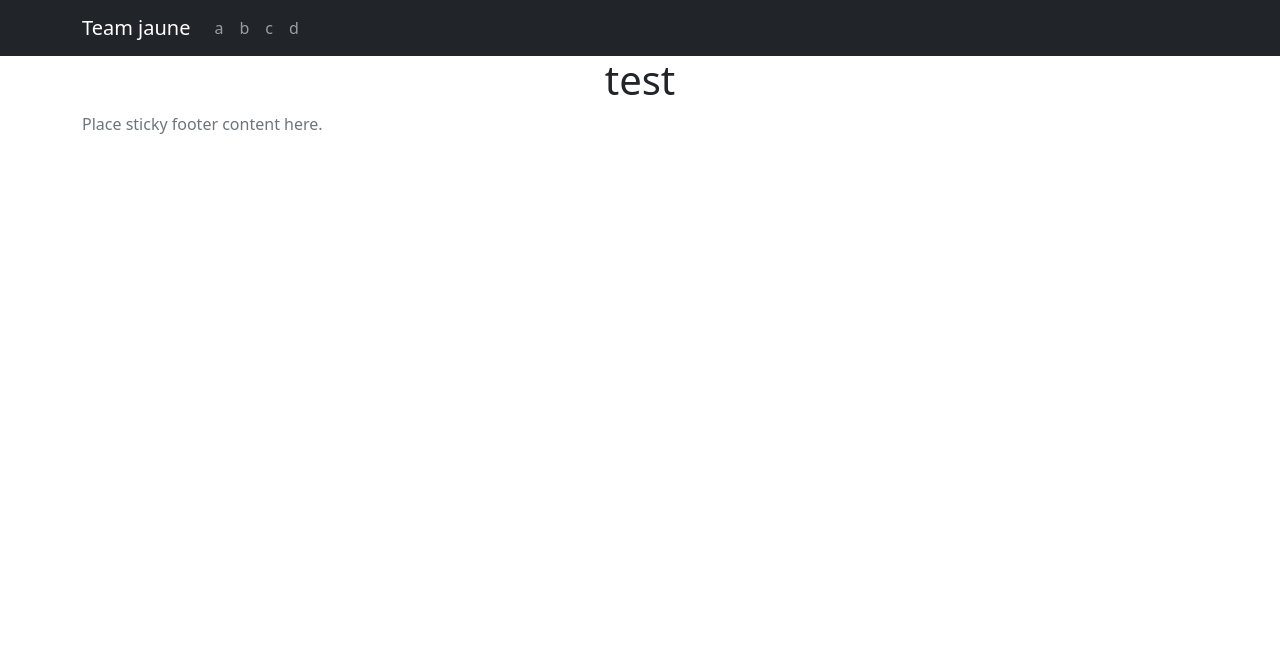
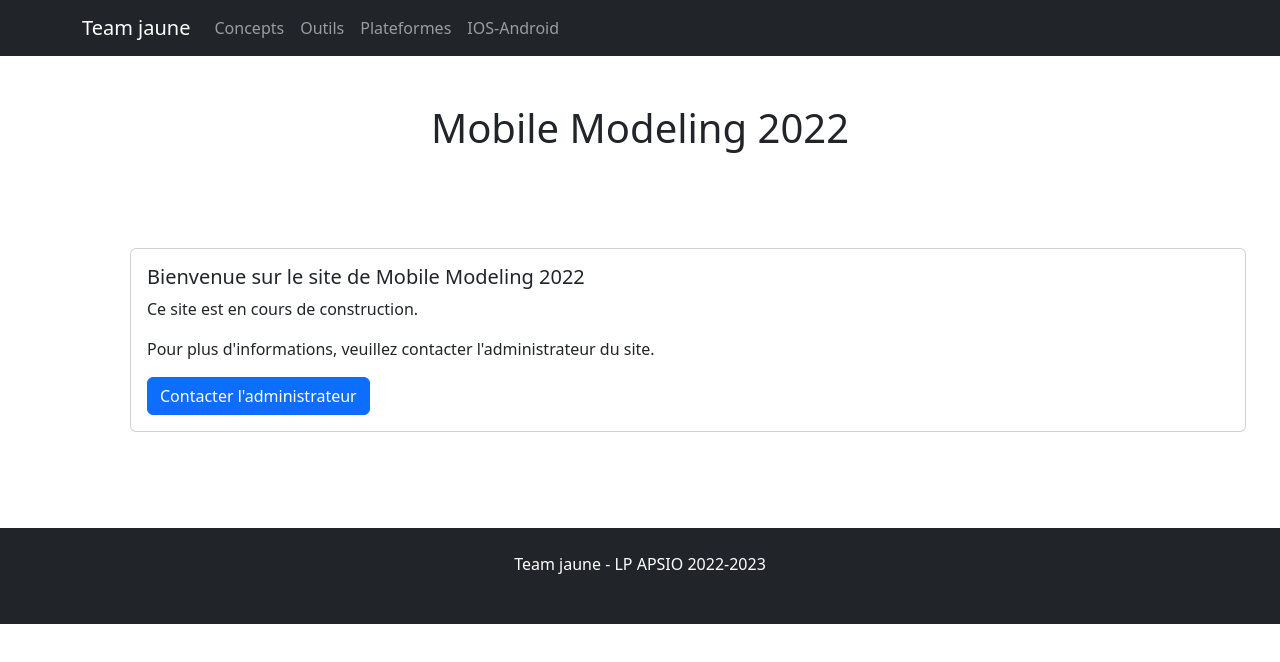
Before and after one commit to DorvakOff/Mobile-Application-Modeling, a React (Create React App) app: page /#/ in a window 1280 px wide. Before the commit this address led to /#/IOS-Android. Shown: the top 662 px of the page. Built offline with nearby package versions, Linux system fonts and the light colour scheme; the HTML template or start-up script is replaced by a standard one.

Commit message:
Add : Nettoyage et mises en forme

```diff
--- a/src/App.js
+++ b/src/App.js
@@ -4,6 +4,7 @@ import 'react-bootstrap';
 import 'bootstrap/dist/css/bootstrap.min.css';
 import Header from "./Components/Header";
 import Footer from "./Components/Footer";
+import Home from "./Components/Home";
 
 export default function App() {
   return (
@@ -11,11 +12,9 @@ export default function App() {
 
         <Header/>
 
-        {/* A <Switch> looks through its children <Route>s and
-            renders the first one that matches the current URL. */
-        }
         <Routes>
           <Route path="/" element={<Home/>}/>
+
         </Routes>
 
         <Footer/>
@@ -23,9 +22,3 @@ export default function App() {
       </Router>
   )
 }
-
-class Home extends React.Component {
-  render() {
-    return <h1 className="text-center">test</h1>
-  }
-}
--- a/src/Components/Footer.js
+++ b/src/Components/Footer.js
@@ -4,9 +4,12 @@ export default function App() {
     return (
         <>
             {/*    Footer */}
-            <footer className="footer" >
-                <div className="container">
-                    <span className="text-muted">Place sticky footer content here.</span>
+            <footer className="bg-dark text-center text-white mt-5">
+                {/* Grid container */}
+                <div className="container p-4">
+                    <section className="mb-4">
+                        Team jaune - LP APSIO 2022-2023
+                    </section>
                 </div>
             </footer>
         </>
--- a/src/Components/Header.js
+++ b/src/Components/Header.js
@@ -9,14 +9,14 @@ export default function App() {
             {/* Header */}
             <Navbar bg="dark" variant="dark" expand="lg">
                 <Container>
-                    <Navbar.Brand href="#home">Team jaune</Navbar.Brand>
+                    <Navbar.Brand href="/">Team jaune</Navbar.Brand>
                     <Navbar.Toggle aria-controls="basic-navbar-nav"/>
                     <Navbar.Collapse id="basic-navbar-nav">
                         <Nav className="me-auto">
-                            <Nav.Link href="/a">a</Nav.Link>
-                            <Nav.Link href="/b">b</Nav.Link>
-                            <Nav.Link href="/c">c</Nav.Link>
-                            <Nav.Link href="/d">d</Nav.Link>
+                            <Nav.Link href="/Concepts">Concepts</Nav.Link>
+                            <Nav.Link href="/Outils">Outils</Nav.Link>
+                            <Nav.Link href="/Plateformes">Plateformes</Nav.Link>
+                            <Nav.Link href="/IOS-Android">IOS-Android</Nav.Link>
                         </Nav>
                     </Navbar.Collapse>
                 </Container>
--- /dev/null
+++ b/src/Components/Home.js
@@ -0,0 +1,24 @@
+import React from "react";
+
+export default function App() {
+    return (
+        <>
+            <h1 className="text-center m-5">Mobile Modeling 2022</h1>
+            <div className="container">
+                <div className="row">
+                    <div className="col-12 m-5">
+                        <div className="card">
+                            <div className="card-body">
+                                <h5 className="card-title">Bienvenue sur le site de Mobile Modeling 2022</h5>
+                                <p className="card-text">Ce site est en cours de construction.</p>
+                                <p className="card-text">Pour plus d'informations, veuillez contacter l'administrateur du site.</p>
+                                <a href="mailto:" className="btn btn-primary">Contacter l'administrateur</a>
+                            </div>
+                        </div>
+                    </div>
+                </div>
+            </div>
+        </>
+    )
+
+}
```
